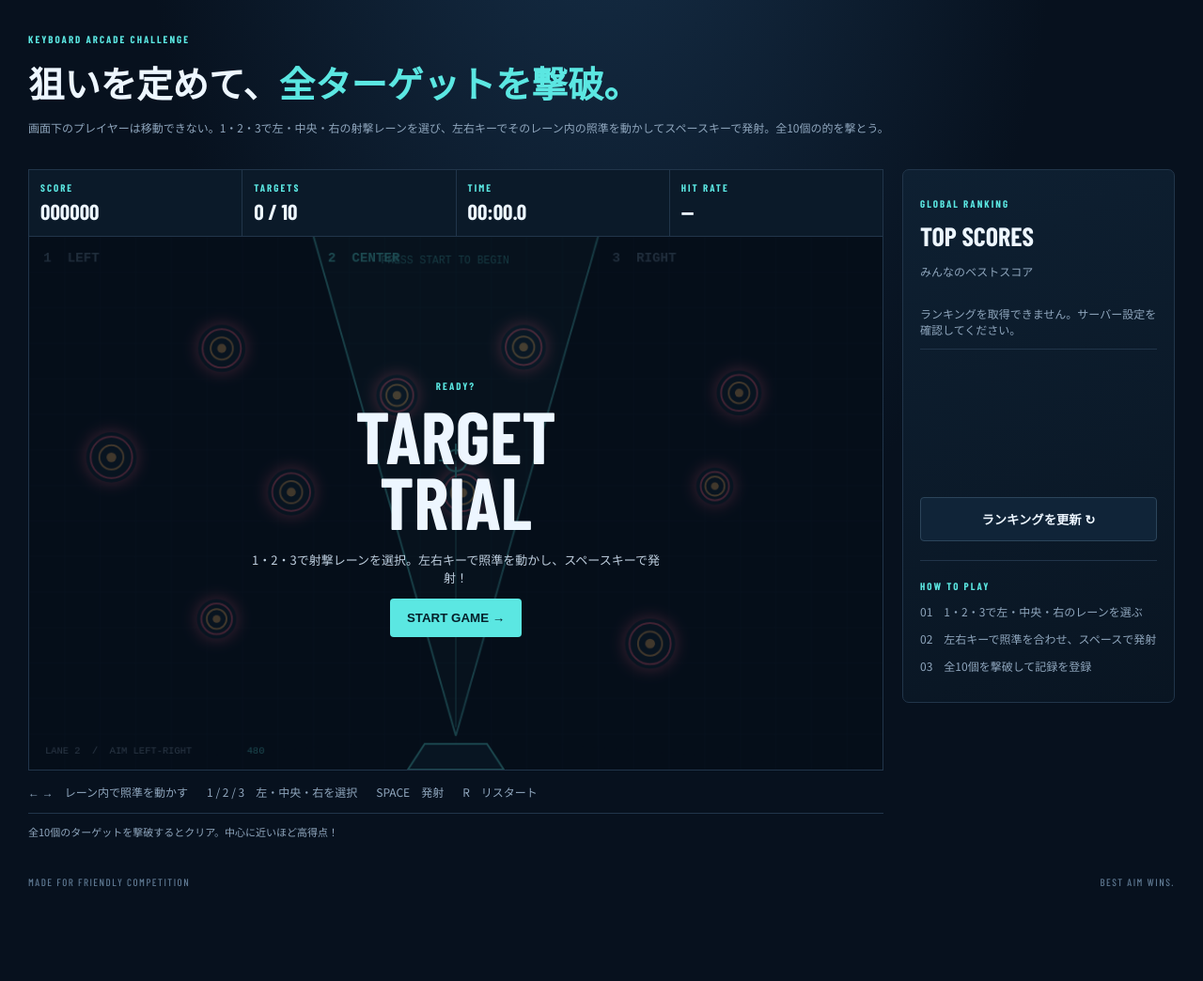
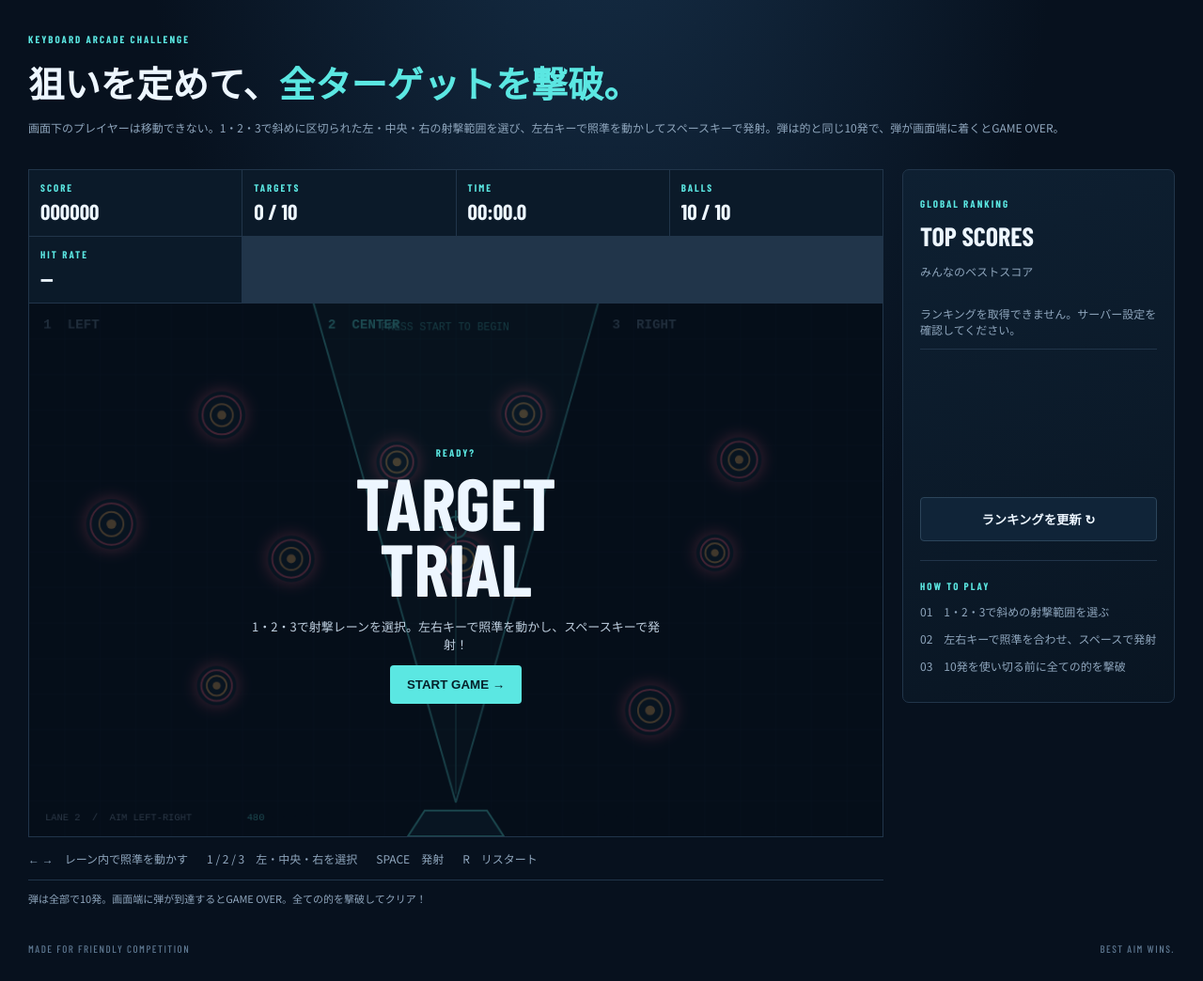
Before and after one commit to ruumo-14/scorebattle-to-gun, a website: page index.html in a window 1280 px wide. Shown: the part 80-1124 px from the top of the page at 94% size. Before the commit the page ends 1053 px from the top, so only its background shows below. Drawn offline with nearby package versions, Linux system fonts and the light colour scheme; no server answers; a web font is replaced by a local one.

Commit message:
Show ammo counter and update angled zone instructions

```diff
--- a/index.html
+++ b/index.html
@@ -7,12 +7,12 @@
 </head>
 <body><main class="page">
 <header><a class="brand" href="/">◎ SCORE BATTLE</a><span>ARCADE · AIM · HIT</span></header>
-<section class="intro"><p class="eyebrow">KEYBOARD ARCADE CHALLENGE</p><h1>狙いを定めて、<em>全ターゲットを撃破。</em></h1><p>画面下のプレイヤーは移動できない。1・2・3で左・中央・右の射撃レーンを選び、左右キーでそのレーン内の照準を動かしてスペースキーで発射。全10個の的を撃とう。</p></section>
+<section class="intro"><p class="eyebrow">KEYBOARD ARCADE CHALLENGE</p><h1>狙いを定めて、<em>全ターゲットを撃破。</em></h1><p>画面下のプレイヤーは移動できない。1・2・3で斜めに区切られた左・中央・右の射撃範囲を選び、左右キーで照準を動かしてスペースキーで発射。弾は的と同じ10発で、弾が画面端に着くとGAME OVER。</p></section>
 <section class="layout"><div class="game">
-<div class="hud"><div><small>SCORE</small><b id="scoreValue">000000</b></div><div><small>TARGETS</small><b id="targetsValue">0 / 10</b></div><div><small>TIME</small><b id="timeValue">00:00.0</b></div><div><small>HIT RATE</small><b id="accuracyValue">—</b></div></div>
+<div class="hud"><div><small>SCORE</small><b id="scoreValue">000000</b></div><div><small>TARGETS</small><b id="targetsValue">0 / 10</b></div><div><small>TIME</small><b id="timeValue">00:00.0</b></div><div><small>BALLS</small><b id="ammoValue">10 / 10</b></div><div><small>HIT RATE</small><b id="accuracyValue">—</b></div></div>
 <div class="canvas-wrap"><canvas id="gameCanvas" width="960" height="600" aria-label="ターゲットゲーム"></canvas><div class="overlay" id="overlay"><div><p class="eyebrow" id="overlayEyebrow">READY?</p><h2 id="overlayTitle">TARGET<br>TRIAL</h2><p id="overlayText">1・2・3で射撃レーンを選択。左右キーで照準を動かし、スペースキーで発射！</p><button id="startButton">START GAME →</button></div></div></div>
-<div class="controls"><span>← →　レーン内で照準を動かす</span><span>1 / 2 / 3　左・中央・右を選択</span><span>SPACE　発射</span><span>R　リスタート</span></div><p class="hint" id="gameHint">全10個のターゲットを撃破するとクリア。中心に近いほど高得点！</p></div>
-<aside><p class="eyebrow">GLOBAL RANKING</p><h2>TOP SCORES</h2><p id="leaderboardNote">みんなのベストスコア</p><ol id="scoreList"><li>ランキングを読み込み中…</li></ol><button class="secondary" id="refreshButton">ランキングを更新 ↻</button><hr><p class="eyebrow">HOW TO PLAY</p><p>01　1・2・3で左・中央・右のレーンを選ぶ</p><p>02　左右キーで照準を合わせ、スペースで発射</p><p>03　全10個を撃破して記録を登録</p></aside></section>
+<div class="controls"><span>← →　レーン内で照準を動かす</span><span>1 / 2 / 3　左・中央・右を選択</span><span>SPACE　発射</span><span>R　リスタート</span></div><p class="hint" id="gameHint">弾は全部で10発。画面端に弾が到達するとGAME OVER。全ての的を撃破してクリア！</p></div>
+<aside><p class="eyebrow">GLOBAL RANKING</p><h2>TOP SCORES</h2><p id="leaderboardNote">みんなのベストスコア</p><ol id="scoreList"><li>ランキングを読み込み中…</li></ol><button class="secondary" id="refreshButton">ランキングを更新 ↻</button><hr><p class="eyebrow">HOW TO PLAY</p><p>01　1・2・3で斜めの射撃範囲を選ぶ</p><p>02　左右キーで照準を合わせ、スペースで発射</p><p>03　10発を使い切る前に全ての的を撃破</p></aside></section>
 <footer>MADE FOR FRIENDLY COMPETITION <span>BEST AIM WINS.</span></footer>
 </main>
 <dialog id="resultDialog"><form id="resultForm"><p class="eyebrow">MISSION COMPLETE</p><h2>ALL TARGETS HIT!</h2><p>スコア：<b id="finalScore">0</b>　タイム：<b id="finalTime">00:00.0</b>　命中率：<b id="finalAccuracy">0%</b></p><label for="playerName">ランキングに載せる名前（16文字以内）</label><input id="playerName" maxlength="16" placeholder="プレイヤー名" required><p id="formMessage" aria-live="polite"></p><div class="actions"><button type="button" class="secondary" id="skipSaveButton">登録せず終了</button><button type="submit" id="saveScoreButton">スコアを登録 →</button></div></form></dialog>
```
